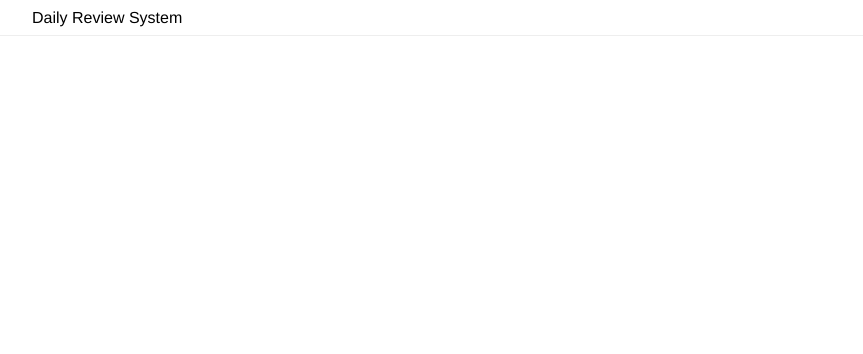
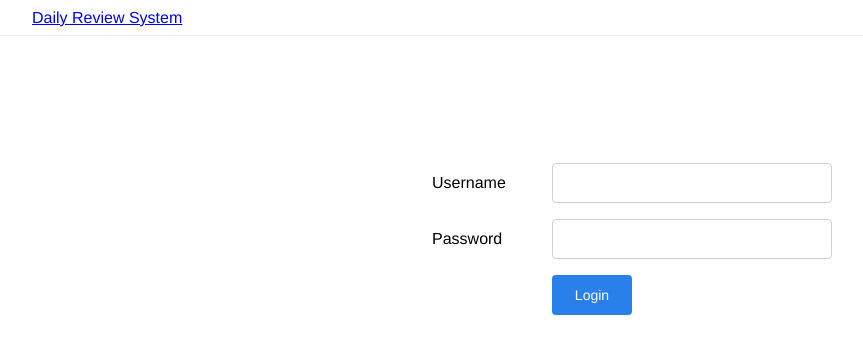
Before and after one commit to DailyReviewSystem/Review-Client-Side, a Vue app: page /login in a window 1280 px wide. Before the commit this address had no page. Shown: the top 354 px of the page, without its empty margins (8-871 px from the left). Built offline with nearby package versions, Linux system fonts and the light colour scheme.

Commit message:
login layout

```diff
--- a/src/assets/app.scss
+++ b/src/assets/app.scss
@@ -7,3 +7,9 @@ Import Basic Setup
 Import LuLu UI
  */
 @import "ui.css";
+
+
+/**
+Import Layout CSS
+ */
+@import "layout.scss";
--- /dev/null
+++ b/src/assets/layout.scss
@@ -0,0 +1,13 @@
+.flex {
+  display: flex;
+}
+
+.align-center {
+  align-items: center;
+}
+
+.center {
+  display: flex;
+  align-items: center;
+  justify-content: center;
+}
--- a/src/components/SiteHeader.vue
+++ b/src/components/SiteHeader.vue
@@ -11,7 +11,7 @@
 <template>
   <header class="site-header">
     <div class="content-width">
-      <span class="logo">Daily Review System</span>
+      <router-link to="/">Daily Review System</router-link>
     </div>
   </header>
 </template>
--- /dev/null
+++ b/src/views/auth/login.vue
@@ -0,0 +1,49 @@
+<style>
+.form {
+  width: 400px;
+}
+
+.form label {
+  width: 120px;
+}
+
+.form .flex + .flex {
+  margin-top: 1rem;
+}
+
+.form input {
+  flex: 1;
+}
+
+.login-form {
+  margin-top: 8rem;
+}
+</style>
+
+<template>
+  <div class="content-width center">
+    <form @submit.prevent="test" class="form login-form">
+      <div class="flex align-center">
+        <label for="tel">Username</label>
+        <input type="tel" id="tel" class="ui-input" size="20" name="tel" required>
+      </div>
+
+      <div class="flex align-center">
+        <label for="password">Password</label>
+        <input type="password" id="password" class="ui-input" size="10" name="code" required>
+      </div>
+
+      <div class="flex">
+        <label></label>
+        <button type="submit" class="ui-button" data-type="primary">Login</button>
+      </div>
+    </form>
+  </div>
+</template>
+
+<script setup>
+function test() {
+  alert(1);
+}
+
+</script>
```
Also changed, not shown: src/router.js (+13 -0 lines).
